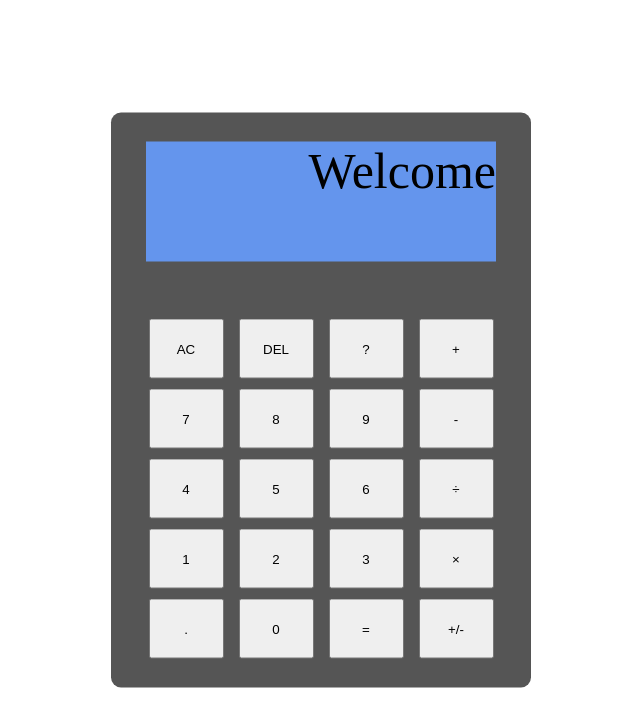
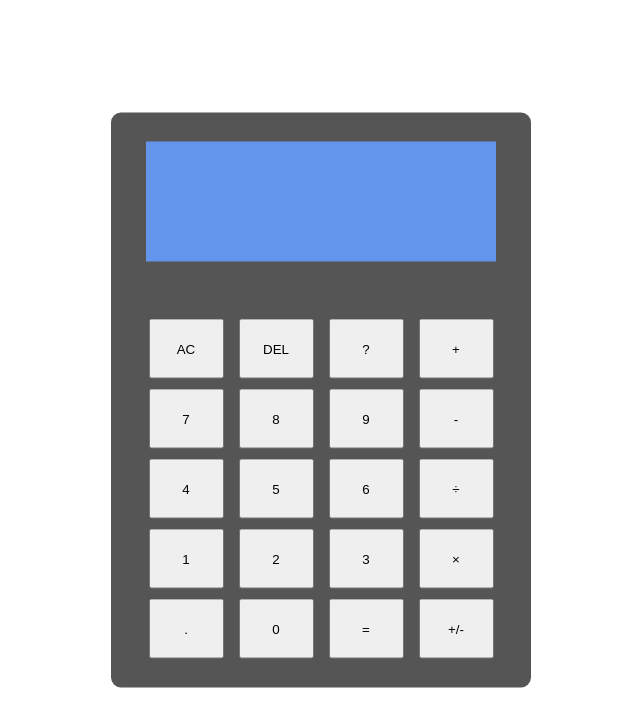
Before and after one commit to RdrigoE/Calculator-, a plain HTML site: page index.html in a window 1280 px wide. Shown: the whole page, without its empty margins (319-959 px from the left). Drawn offline with Linux system fonts and the light colour scheme.

Commit message:
calculator visuals

```diff
--- a/index.html
+++ b/index.html
@@ -12,7 +12,7 @@
     <div class = "calculator">
         <div class="fullScreen">
             <div class="whiteScreen">
-                <div class = "secondDisplay">Welcome</div>
+                <div class = "secondDisplay"></div>
                 <div class = "screen" id="display"></div>
             </div>
         </div>
--- a/styles.css
+++ b/styles.css
@@ -43,6 +43,11 @@
     position: relative;
     text-align: right;
 }
+.secondDisplay:after
+{
+    content: '.';
+    visibility: hidden;
+}
 .buttons{
     display: grid;
     justify-content: center;
```
